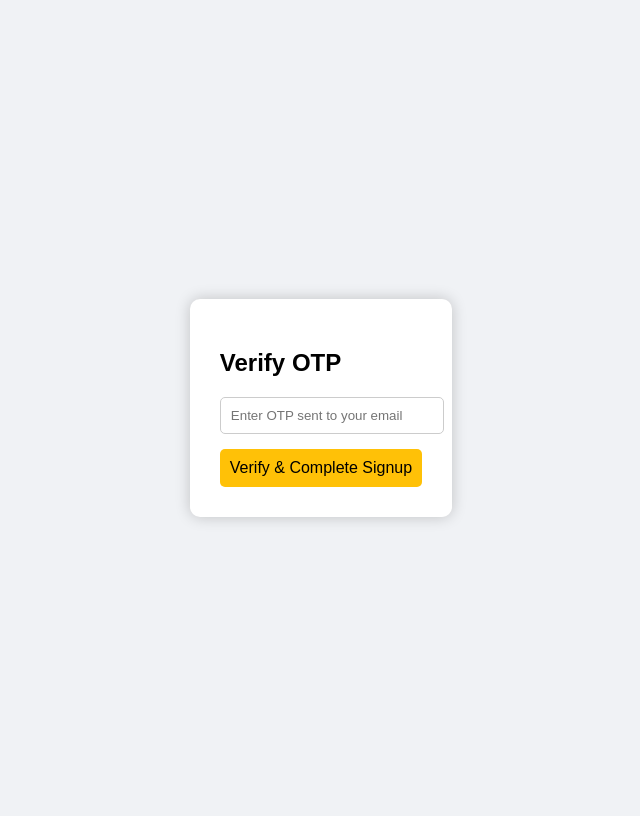
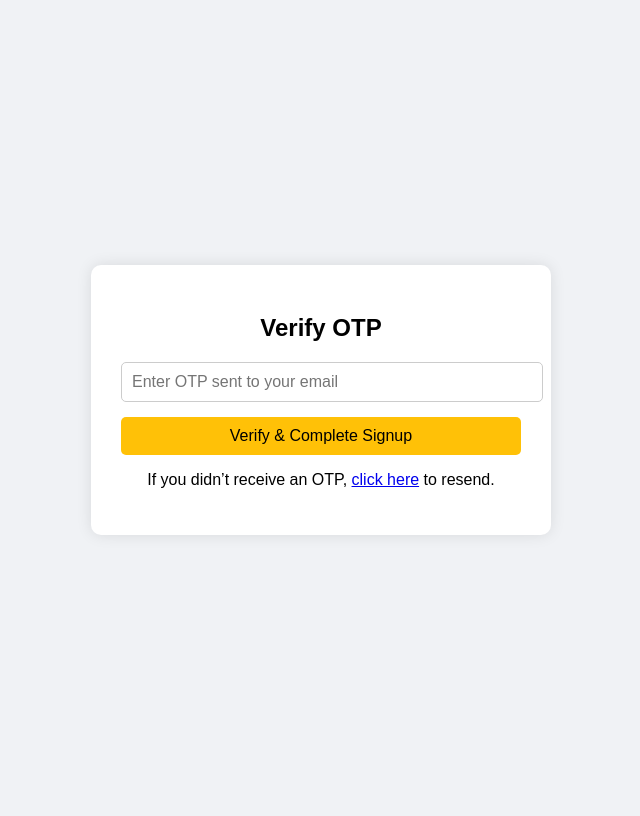
Before and after one commit to AbhiramSakha/Mvr, a Flask app: page /verify_otp in a window 1280 px wide. Shown: the whole page, without its empty margins (319-959 px from the left). After the commit the page ends 535 px from the top, so only its background shows below. Run offline with Flask 3, Linux system fonts and the light colour scheme.

Commit message:
Update verify_otp.html

```diff
--- a/templates/verify_otp.html
+++ b/templates/verify_otp.html
@@ -12,12 +12,19 @@
       justify-content: center;
       align-items: center;
       height: 100vh;
+      margin: 0;
     }
     .container {
       background: white;
       padding: 30px;
       border-radius: 10px;
-      box-shadow: 0 0 15px rgba(0,0,0,0.2);
+      box-shadow: 0 0 15px rgba(0,0,0,0.1);
+      width: 100%;
+      max-width: 400px;
+    }
+    h2 {
+      text-align: center;
+      margin-bottom: 20px;
     }
     input {
       display: block;
@@ -26,6 +33,7 @@
       margin-bottom: 15px;
       border-radius: 5px;
       border: 1px solid #ccc;
+      font-size: 16px;
     }
     button {
       width: 100%;
@@ -39,15 +47,79 @@
     button:hover {
       background: #e0a800;
     }
+    .error {
+      color: red;
+      font-size: 14px;
+      margin-bottom: 15px;
+      text-align: center;
+    }
+    .success {
+      color: green;
+      font-size: 14px;
+      margin-bottom: 15px;
+      text-align: center;
+    }
+    .resend-otp {
+      text-align: center;
+      margin-top: 15px;
+    }
+    .resend-otp button {
+      background: #28a745;
+    }
+    .resend-otp button:hover {
+      background: #218838;
+    }
   </style>
 </head>
 <body>
   <div class="container">
     <h2>Verify OTP</h2>
+
+    <!-- Error Message if OTP not valid or session expired -->
+    {% if error %}
+      <div class="error">{{ error }}</div>
+    {% endif %}
+
+    <!-- Success Message for OTP sent -->
+    {% if otp_send_error %}
+      <div class="error">{{ otp_send_error }}</div>
+    {% endif %}
+
     <form action="/verify_otp" method="POST">
       <input type="text" name="otp" placeholder="Enter OTP sent to your email" required />
       <button type="submit">Verify & Complete Signup</button>
     </form>
+
+    <!-- Option to resend OTP -->
+    <div class="resend-otp">
+      <p>If you didn’t receive an OTP, <a href="#" onclick="resendOtp();">click here</a> to resend.</p>
+    </div>
   </div>
+
+  <script>
+    function resendOtp() {
+      fetch('/resend_otp', {
+        method: 'POST',
+        headers: {
+          'Content-Type': 'application/json',
+        },
+        body: JSON.stringify({
+          email: "{{ session.get('pending_email') }}"
+        })
+      })
+      .then(response => response.json())
+      .then(data => {
+        if (data.success) {
+          alert(data.message);
+        } else {
+          alert('Failed to resend OTP. Please try again.');
+        }
+      })
+      .catch(error => {
+        console.error('Error resending OTP:', error);
+        alert('There was an error resending the OTP. Please try again.');
+      });
+    }
+  </script>
 </body>
 </html>
```
